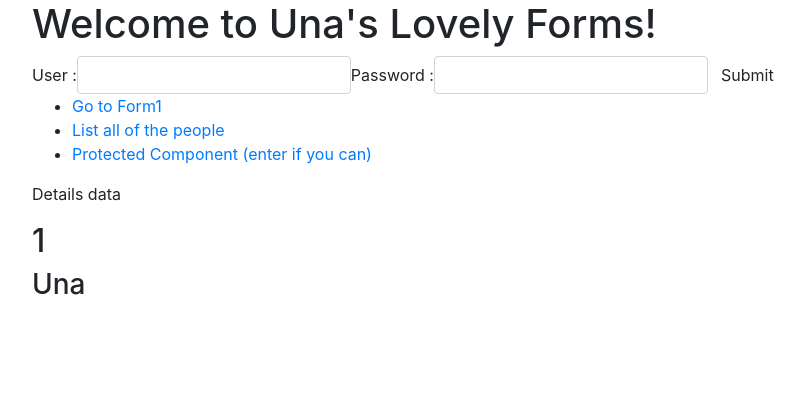
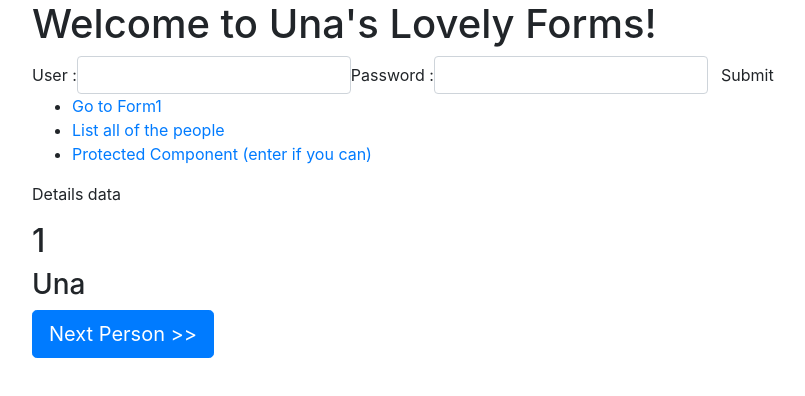
Before and after one commit to ulestrange/web3-forms, an Angular app: page /person/1 in a window 1280 px wide. Shown: the top 396 px of the page, without its empty margins (53-858 px from the left). Built offline with nearby package versions, Linux system fonts and the light colour scheme.

Commit message:
changed to use paramMap and queryparmMap rather than the old properties of activated route

```diff
--- a/src/app/app.module.ts
+++ b/src/app/app.module.ts
@@ -18,7 +18,7 @@ import { HomeComponent } from './home/home.component';
 import { PersonDetailsComponent } from './person-details/person-details.component';
 import { ProtectedComponent } from './protected/protected.component';
 import { LoginComponent } from './login/login.component';
-import { ShowrouteinfoComponent } from './showrouteinfo/showrouteinfo.component';
+
 import { ShowRouteInfoComponent } from './show-route-info/show-route-info.component';
 
 
@@ -36,7 +36,7 @@ import { ShowRouteInfoComponent } from './show-route-info/show-route-info.compon
     PersonDetailsComponent,
     ProtectedComponent,
     LoginComponent,
-    ShowRouteInfoComponent,
+    ShowRouteInfoComponent
 
   ],
   imports: [
--- a/src/app/person-details/person-details.component.html
+++ b/src/app/person-details/person-details.component.html
@@ -5,4 +5,11 @@
 <h2>{{person.id}}</h2>
 <h3>{{person.firstName}}</h3>
 
+
+<!-- This is just to demo what happens when you change the parameters for the same
+component. -->
+<div *ngIf="person">
+    <a [routerLink]="['/person', getNextId()]" class="btn btn-lg btn-primary"> Next Person >></a>
+  </div>
+
 </div>
--- a/src/app/person-details/person-details.component.ts
+++ b/src/app/person-details/person-details.component.ts
@@ -1,5 +1,6 @@
 import { Component, OnInit, Input } from '@angular/core';
-import { ActivatedRoute, Router } from '@angular/router';
+import { ActivatedRoute, Router, ParamMap } from '@angular/router';
+
 
 
 
@@ -16,22 +17,35 @@ export class PersonDetailsComponent implements OnInit {
   id: string;
   private people: Person[];
   person: Person;
+  nextId: string;
 
   constructor(private route: ActivatedRoute,
     private router: Router, private userDataService: UserDataService) {
-   }
+  }
 
   ngOnInit() {
-    this.route.params.subscribe ( parameters => {this.id = parameters.id; });
-    this.people = this.userDataService.getUserDataList();
-    this.person = this.people.find(p => this.id === p.id );
-    console.log(this.person);
 
-    if (!this.person){
+    this.route.paramMap.subscribe((params: ParamMap) => {
+      this.id = params.get('id');
+      this.people = this.userDataService.getUserDataList();
+      this.person = this.people.find(p => this.id === p.id);
+      console.log(this.person);
+    }
+    );
+
+    if (!this.person) {
       this.router.navigate(['/not-found']);
 
     }
 
   }
 
+  getNextId(): string {
+    var i = this.people.findIndex(p => this.id === p.id);
+    if (i + 1 >= this.people.length)
+      return (this.people[0].id)
+    else
+      return (this.people[i + 1].id)
+  }
+
 }
--- a/src/app/show-route-info/show-route-info.component.ts
+++ b/src/app/show-route-info/show-route-info.component.ts
@@ -1,5 +1,5 @@
 import { Component, OnInit } from '@angular/core';
-import {Route, ActivatedRoute } from '@angular/router';
+import {Route, ActivatedRoute, ParamMap } from '@angular/router';
 
 @Component({
   selector: 'app-show-route-info',
@@ -11,8 +11,10 @@ export class ShowRouteInfoComponent implements OnInit {
   constructor(private route: ActivatedRoute) { }
 
   ngOnInit() {
-    this.route.params.subscribe ( parameters => {console.log ('parameters : ',parameters); });
-    this.route.queryParams.subscribe ( parameters => {console.log ('query parameters : ',parameters); });
+    this.route.paramMap.subscribe ( (parameters : ParamMap) => {
+      console.log ('parameters : ',parameters); });
+    this.route.queryParamMap.subscribe ( parameters => {
+      console.log ('query parameters : ',parameters); });
   }
 
 }
```
